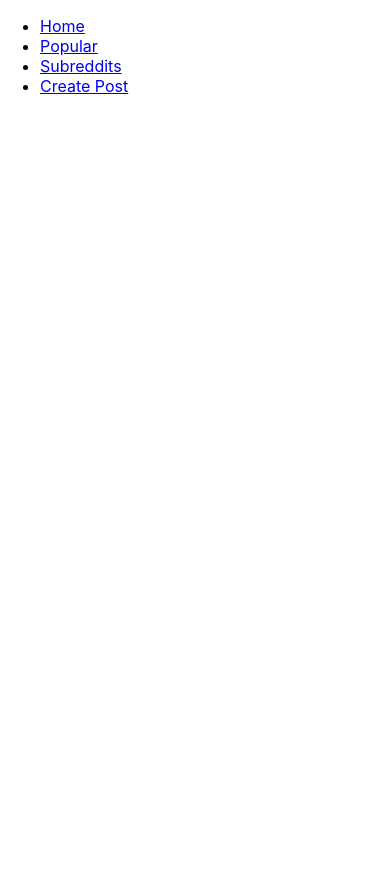
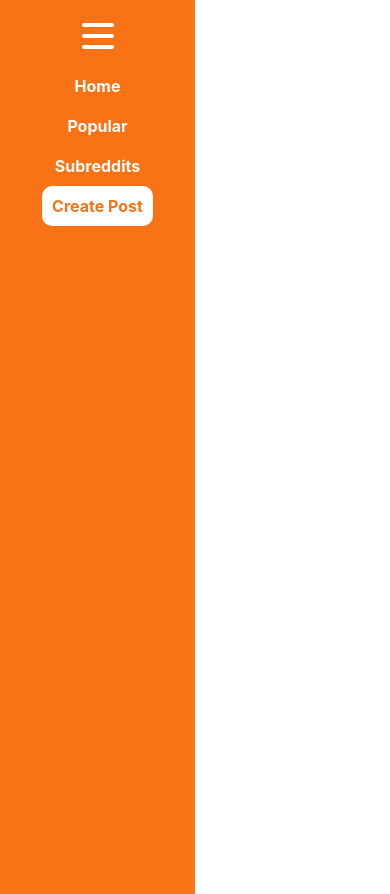
Before and after one commit to stottify/reddit-simplified, a React (Create React App) app: page / in a window 390 px wide. Before the commit the page ends 844 px from the top, so only its background shows below. Built offline with nearby package versions, Linux system fonts and the light colour scheme.

Commit message:
Styled Navigation added Hamburger Menu and styles

```diff
--- a/src/App/App.js
+++ b/src/App/App.js
@@ -5,7 +5,7 @@
   Routes
 } from "react-router-dom";
 
-import AppLayout from './AppLayout';
+import NavBar from '../Components/NavBar/NavBar';
 import Popular from '../Features/Popular/Popular';
 import Subreddits from '../Features/Subreddits/Subreddits';
 import CreatePost from '../Features/CreatePost/CreatePost';
@@ -16,7 +16,7 @@
   return (
     <BrowserRouter>
       <Routes>
-        <Route path="/" element={<AppLayout/>}>
+        <Route path="/" element={<NavBar/>}>
           <Route path="popular" element={<Popular/>}/>
           <Route path="Subreddits" element={<Subreddits/>}/>
           <Route path="createPost" element={<CreatePost/>}/>
--- a/src/App/AppLayout.js
+++ /dev/null
@@ -1,35 +0,0 @@
- import React from "react";
- import { Outlet, NavLink } from "react-router-dom";
- import ROUTES from "./routes";
-
- export default function AppLayout() {
-    return (
-        <div>
-            <nav>
-                <ul>
-                    <li>
-                        <NavLink to={ROUTES.homeRoute()} >
-                            Home
-                        </NavLink>
-                    </li>
-                    <li>
-                        <NavLink to={ROUTES.popularRoute()} >
-                            Popular
-                        </NavLink>
-                    </li>
-                    <li>
-                        <NavLink to={ROUTES.subredditsRoute()} >
-                            Subreddits
-                        </NavLink>
-                    </li>
-                    <li>
-                        <NavLink to={ROUTES.createPostRoute()} >
-                            Create Post
-                        </NavLink>
-                    </li>
-                </ul>
-            </nav>
-            <Outlet/>
-        </div>
-    );
-}
--- /dev/null
+++ b/src/Components/NavBar/Hamburger.js
@@ -0,0 +1,16 @@
+import React from "react";
+import styles from "./Hamburger.module.css";
+
+const Hamburger = () => {
+    return (
+        <>
+        <div className={styles.hamburger}>
+            <div className={styles.burger + " burger1"}/>
+            <div className={styles.burger + " burger2"}/>
+            <div className={styles.burger + " burger3"}/>
+        </div>
+        </>
+    )
+}
+
+export default Hamburger;
--- /dev/null
+++ b/src/Components/NavBar/Hamburger.module.css
@@ -0,0 +1,17 @@
+.hamburger {
+    width: 2rem;
+    height: 2rem;
+    display: flex;
+    flex-flow: column nowrap;
+    justify-content: space-around;
+    z-index: 10;
+}
+
+.burger {
+    width: 2rem;
+    height: 0.25rem;
+    border-radius: 10px;
+    background-color: white;
+    transform-origin: 1px;
+    transition: all 0.3s linear;
+}
--- /dev/null
+++ b/src/Components/NavBar/NavBar.js
@@ -0,0 +1,47 @@
+import React, { useState } from "react";
+import { Outlet, NavLink } from "react-router-dom";
+import ROUTES from "../../App/routes";
+import styles from "./NavBar.module.css";
+import Hamburger from "./Hamburger";
+
+ export default function NavBar() {
+
+    const [hamburgerOpen, setHamburgerOpen] = useState(false);
+
+    const toggleHamburger = () => {
+        setHamburgerOpen(!hamburgerOpen);
+    }
+
+    return (
+        <div>
+            <nav className={hamburgerOpen ? styles.navBar : styles.hamburgerOpen}>
+                <ul>
+                    <li>
+                        <NavLink to={ROUTES.homeRoute()} >
+                            Home
+                        </NavLink>
+                    </li>
+                    <li>
+                        <NavLink to={ROUTES.popularRoute()} >
+                            Popular
+                        </NavLink>
+                    </li>
+                    <li>
+                        <NavLink to={ROUTES.subredditsRoute()} >
+                            Subreddits
+                        </NavLink>
+                    </li>
+                    <li>
+                        <NavLink className={hamburgerOpen ? styles.createPost : styles.hamburgerOpenCreatePost} to={ROUTES.createPostRoute()} >
+                            Create Post
+                        </NavLink>
+                    </li>
+                </ul>
+                <div className={hamburgerOpen ? styles.hamburger : styles.hamburgerActive} onClick={toggleHamburger}>
+                    <Hamburger />
+                </div>
+            </nav>
+            <Outlet/>
+        </div>
+    );
+}
--- /dev/null
+++ b/src/Components/NavBar/NavBar.module.css
@@ -0,0 +1,91 @@
+ul {
+    display: flex;
+    flex-wrap: wrap;
+    float: right;
+    margin: 20 0px;
+    padding: 0 25px;
+}
+
+li {
+    list-style: none;
+    padding: 0 15px;
+    color: white;
+    font-weight: bold;
+}
+
+a {
+    text-decoration: none;
+    color: white;
+    font-weight: bold;
+}
+
+.navBar {
+    width: 100%;
+    height: 5em;
+    background-color: #F97316;
+}
+
+.createPost {
+    width: 10em;
+    background-color: white;
+    color: #F97316;
+    border-radius: 10px;
+    margin-right: 20px;
+    padding: 10px;
+}
+
+.hamburger {
+    display: none;
+}
+
+.hamburgerOpen {
+    background-color: #F97316;
+    height: 100vh;
+    width: 50vw;
+    padding-top: 50px;
+    position: absolute;
+    z-index: 10;
+    display: flex;
+    justify-content: center;
+    text-align: center;
+}
+
+.hamburgerOpen ul {
+    flex-direction: column;
+}
+
+.hamburgerOpen li {
+    padding: 10px 10px;
+}
+
+.hamburgerOpenCreatePost {
+    width: 10em;
+    background-color: white;
+    color: #F97316;
+    border-radius: 10px;
+    padding: 10px;
+}
+
+@media (max-width: 767px) {
+    .hamburger {
+        display: block;
+        position: absolute;
+        top: 0;
+        padding-top: 20px;
+        margin-left: 20px;
+        z-index: 10;
+    }
+
+    .hamburgerActive {
+        display: block;
+        position: absolute;
+        top: 0;
+        padding-top: 20px;
+        margin-left: 0px;
+        z-index: 10;
+    }
+
+    .navBar ul {
+        display: none;
+    }
+}
```
